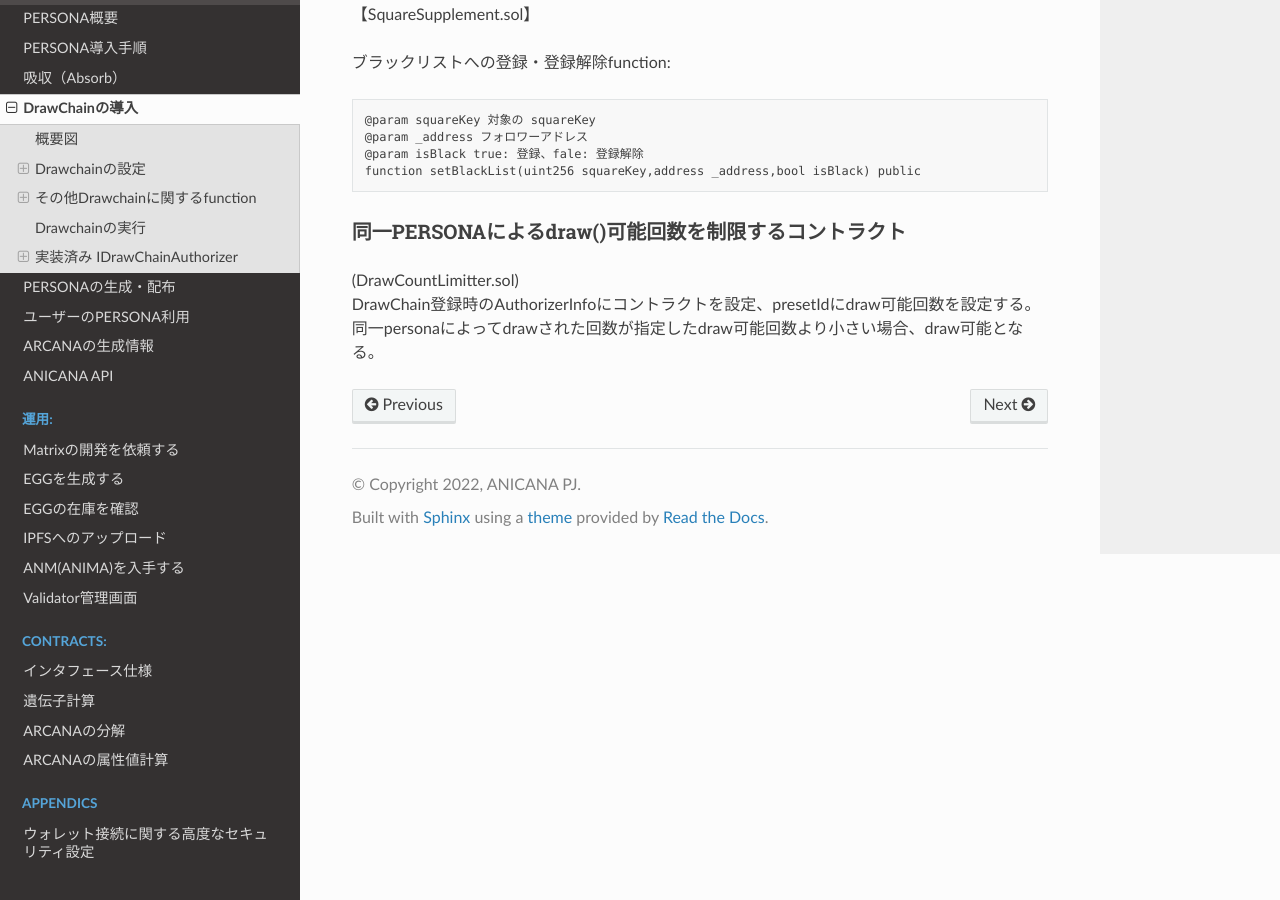
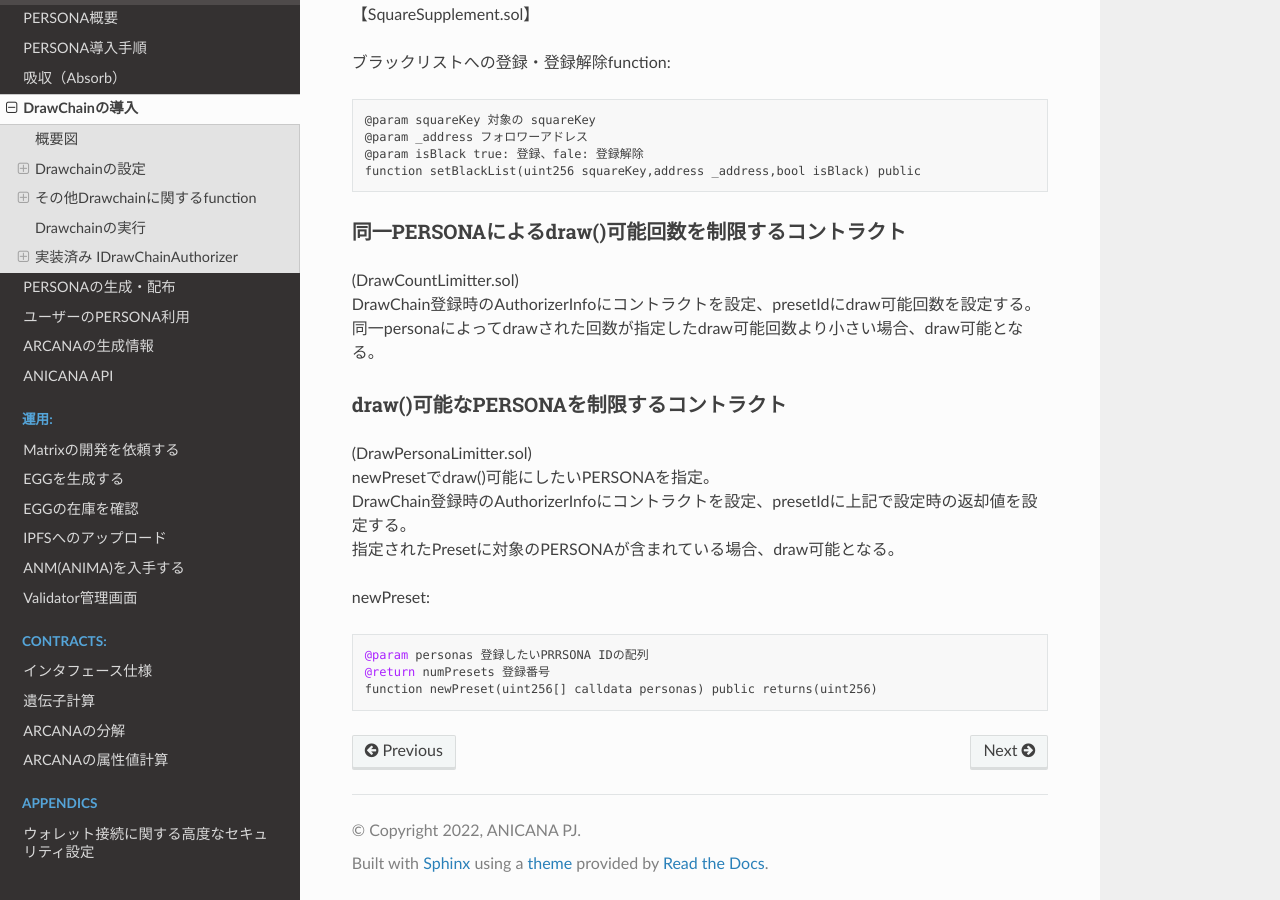
Before and after one commit to Orange-Code-Project/anicana-docs, a Sphinx documentation site: the page built from source/game-development/drawchain-introduction.rst, in a window 1280 px wide and 900 px high, scrolled down 7352 px. Built offline with Sphinx 7.4.7 and the Read the Docs theme 2.0.0, drawn with Linux system fonts in a browser that asks for light colours.

Commit message:
[update]
本番環境情報
Ark.oneテストネット環境情報
DrawChainの導入
　⇒DrawCountLimitter,DrawPersonaLimitterの情報を追加

```diff
--- a/source/change-history/change-history.rst
+++ b/source/change-history/change-history.rst
@@ -7,6 +7,11 @@
     :align: center
 
     "No", "更新日", "バージョン", "変更内容"
+    "7.", "2023/08/21", "1.1.3", "| 本番環境情報
+    | Ark.oneテストネット環境情報
+    | DrawChainの導入
+    | 　⇒DrawCountLimitter,DrawPersonaLimitterの情報を追加
+    | 　"
     "6.", "2023/08/15", "1.1.2", "| 本番環境情報
     | Ark.oneテストネット環境情報
     | 　⇒Incubatorのコントラクトアドレスを修正
--- /dev/null
+++ b/source/file_ark1/abi/DrawPersonaLimitter.json
@@ -0,0 +1 @@
+[{"inputs":[],"name":"numPresets","outputs":[{"internalType":"uint256","name":"","type":"uint256"}],"stateMutability":"view","type":"function"},{"inputs":[{"internalType":"uint256","name":"","type":"uint256"},{"internalType":"uint256","name":"","type":"uint256"}],"name":"presets","outputs":[{"internalType":"uint256","name":"","type":"uint256"}],"stateMutability":"view","type":"function"},{"inputs":[{"internalType":"uint256[]","name":"personas","type":"uint256[]"}],"name":"newPreset","outputs":[{"internalType":"uint256","name":"","type":"uint256"}],"stateMutability":"nonpayable","type":"function"},{"inputs":[{"internalType":"uint256","name":"","type":"uint256"},{"internalType":"uint256","name":"presetId","type":"uint256"},{"internalType":"uint256","name":"personaId","type":"uint256"}],"name":"authorizeDraw","outputs":[{"internalType":"bool","name":"","type":"bool"}],"stateMutability":"view","type":"function"},{"inputs":[{"internalType":"bytes4","name":"interfaceId","type":"bytes4"}],"name":"supportsInterface","outputs":[{"internalType":"bool","name":"","type":"bool"}],"stateMutability":"view","type":"function"}]
--- /dev/null
+++ b/source/file_main/abi/DrawPersonaLimitter.json
@@ -0,0 +1 @@
+[{"inputs":[],"name":"numPresets","outputs":[{"internalType":"uint256","name":"","type":"uint256"}],"stateMutability":"view","type":"function"},{"inputs":[{"internalType":"uint256","name":"","type":"uint256"},{"internalType":"uint256","name":"","type":"uint256"}],"name":"presets","outputs":[{"internalType":"uint256","name":"","type":"uint256"}],"stateMutability":"view","type":"function"},{"inputs":[{"internalType":"uint256[]","name":"personas","type":"uint256[]"}],"name":"newPreset","outputs":[{"internalType":"uint256","name":"","type":"uint256"}],"stateMutability":"nonpayable","type":"function"},{"inputs":[{"internalType":"uint256","name":"","type":"uint256"},{"internalType":"uint256","name":"presetId","type":"uint256"},{"internalType":"uint256","name":"personaId","type":"uint256"}],"name":"authorizeDraw","outputs":[{"internalType":"bool","name":"","type":"bool"}],"stateMutability":"view","type":"function"},{"inputs":[{"internalType":"bytes4","name":"interfaceId","type":"bytes4"}],"name":"supportsInterface","outputs":[{"internalType":"bool","name":"","type":"bool"}],"stateMutability":"view","type":"function"}]
--- a/source/game-development/drawchain-introduction.rst
+++ b/source/game-development/drawchain-introduction.rst
@@ -323,3 +323,17 @@ draw()可能な呼び出し元をDrawChainに紐づくsquare key のフォロワ
 | (DrawCountLimitter.sol)
 | DrawChain登録時のAuthorizerInfoにコントラクトを設定、presetIdにdraw可能回数を設定する。
 | 同一personaによってdrawされた回数が指定したdraw可能回数より小さい場合、draw可能となる。
+
+draw()可能なPERSONAを制限するコントラクト
+^^^^^^^^^^^^^^^^^^^^^^^^^^^^^^^^^^^^^^^^^^^^^^^^^^^^^^^^^^^^^^^^^^^^^^^^^^^^^^^^^^^^^^^^^^^^^^^^^^^^^^^^^^^^
+
+| (DrawPersonaLimitter.sol)
+| newPresetでdraw()可能にしたいPERSONAを指定。
+| DrawChain登録時のAuthorizerInfoにコントラクトを設定、presetIdに上記で設定時の返却値を設定する。
+| 指定されたPresetに対象のPERSONAが含まれている場合、draw可能となる。
+
+newPreset::
+
+        @param personas 登録したいPRRSONA IDの配列
+        @return numPresets 登録番号
+        function newPreset(uint256[] calldata personas) public returns(uint256)
--- a/source/game-development/main-environment.rst
+++ b/source/game-development/main-environment.rst
@@ -43,13 +43,15 @@
     SquareSupplement,           0xa576401d922Ec79c7B6b93637f1BAd1A72D20CfF
     ContentsScopeApprover,      0x1000c42284Fa3BFD2F37280Fe1b61ab56bC894AA
     AbsorbAuthority,            0x4033696a12Ce2f6fF7ADDfD1D9F80C31Ea55C12A
+    AbsorbIntervalApprover,     0x677c1cF5b1A41A0dCeb954beAA30F18228B2c521
     DrawChain,                  0x894aB05BF700BA567530EBB1C2e8E5319DdB4233
     Persona,                    0xCA6f428D07b00837C047bbeBe4a75F993C2288c1
     DrawAbilityLimitter,        0x13DaD62abfa9AA67f2AcFcDC48007c16205D36D6
     DrawPersonaCategoryLimitter,0x1373c316d6DFC796F8C85b29160694AA8D229291
     DrawQuantityLimitter,       0xFC645cfC6cF992726D82183FF9E19B1c7E811f10
     DrawFollowerLimitter,       0x4c5443f1A3A774c4ef2F1ea5915510ff3D17BC2f
-    AbsorbIntervalApprover,     0x677c1cF5b1A41A0dCeb954beAA30F18228B2c521
+    DrawCountLimitter,          0x6d8Eb682dF8AC49A418a92Cba35b053e24735237
+    DrawPersonaLimitter,        0xd05634254e70b4290368901831D753D6fB4f3eca
 
 -------------------------------------------------------------------
 
@@ -74,6 +76,8 @@
     DrawPersonaCategoryLimitter, :download:`DrawPersonaCategoryLimitter.json<../file_main/abi/DrawPersonaCategoryLimitter.json>`
     DrawQuantityLimitter,        :download:`DrawQuantityLimitter.json<../file_main/abi/DrawQuantityLimitter.json>`
     DrawFollowerLimitter,        :download:`DrawFollowerLimitter.json<../file_main/abi/DrawFollowerLimitter.json>`
+    DrawCountLimitter,           :download:`DrawCountLimitter.json<../file_main/abi/DrawCountLimitter.json>`
+    DrawPersonaLimitter,         :download:`DrawPersonaLimitter.json<../file_main/abi/DrawPersonaLimitter.json>`
 
 -------------------------------------------------------------------
 
--- a/source/game-development/test-environment.rst
+++ b/source/game-development/test-environment.rst
@@ -48,13 +48,15 @@ Ark.oneテストネット環境一覧
     SquareSupplement,           0x45BbC4fABbA1883A94BE0ff4Ab02d19B778d86bd
     ContentsScopeApprover,      0x9617Ba1f8a08B75b3d9E6fF4dE3E1233440969AB
     AbsorbAuthority,            0x36fddE6a2cCF18553B18e8C6b1A5535ee3B9cED1
+    AbsorbIntervalApprover,     0x2D6296a287e4211c4b6c8232Baf0e3E084f6db7F
     DrawChain,                  0x4B4DB59Fc8612D697D418CF9A6C39634E08B6589
     Persona,                    0xD513eAd11bAfeE6b2bC08436a512FF3A8AC0265E
     DrawAbilityLimitter,        0x37Ef8Fa8995c43C26AC675C3A9DF317f3ed3A476
     DrawPersonaCategoryLimitter,0xb9AA5Df1637d0cB103BA2F2D799AE878F082BBDF
     DrawQuantityLimitter,       0xF8BD4c1EEd08c48D086EB3bDeAE9eF03B05488aF
     DrawFollowerLimitter,       0xE4FDF41364930Fc4E43332E35d0F86478a0fa7D3
-    AbsorbIntervalApprover,     0x2D6296a287e4211c4b6c8232Baf0e3E084f6db7F
+    DrawCountLimitter,          0xD1128FF78c7ba79B3f8E679387D6C0C53321482b
+    DrawPersonaLimitter,        0xFcd33F400399f7E46dca668A4Ec36652e035c276
 
 
 -------------------------------------------------------------------
@@ -80,6 +82,8 @@ Ark.oneテストネット環境一覧
     DrawPersonaCategoryLimitter, :download:`DrawPersonaCategoryLimitter.json<../file_ark1/abi/DrawPersonaCategoryLimitter.json>`
     DrawQuantityLimitter,        :download:`DrawQuantityLimitter.json<../file_ark1/abi/DrawQuantityLimitter.json>`
     DrawFollowerLimitter,        :download:`DrawFollowerLimitter.json<../file_ark1/abi/DrawFollowerLimitter.json>`
+    DrawCountLimitter,           :download:`DrawCountLimitter.json<../file_ark1/abi/DrawCountLimitter.json>`
+    DrawPersonaLimitter,         :download:`DrawPersonaLimitter.json<../file_ark1/abi/DrawPersonaLimitter.json>`
 
 
 -------------------------------------------------------------------
```
Also changed, not shown: source/file_ark1/abi/DrawCountLimitter.json (added, +1 -0 lines), source/file_main/abi/DrawCountLimitter.json (added, +1 -0 lines).
